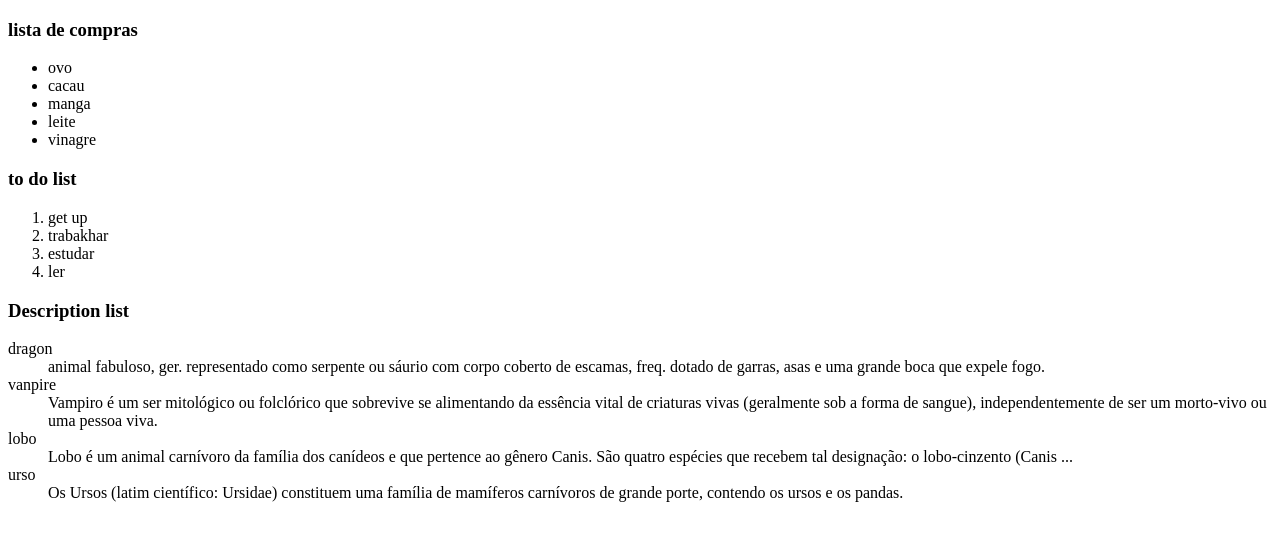
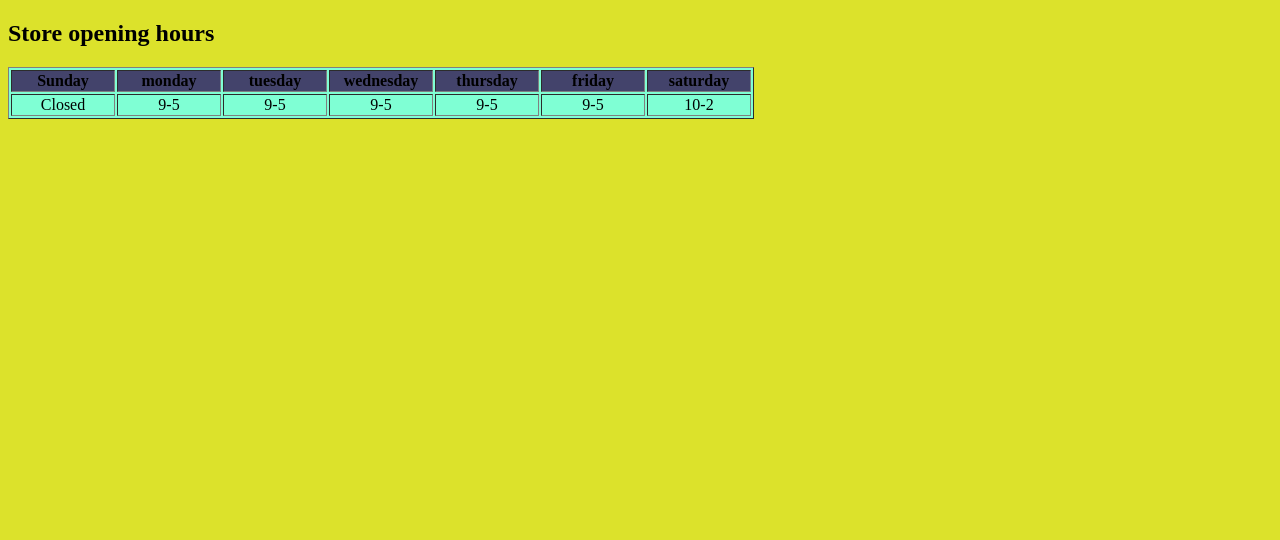
Before and after one commit to kaiquewill/projeto365-dias-estudando-programacao, a plain HTML site: page front2.html in a window 1280 px wide. Drawn offline with Linux system fonts and the light colour scheme.

Commit message:
learning how to create a time table #day4

```diff
--- a/front2.html
+++ b/front2.html
@@ -3,44 +3,32 @@
 <head>
     <meta charset="UTF-8">
     <meta name="viewport" content="width=device-width, initial-scale=1.0">
-    <title>creating lists</title>
+    <title>time table </title>
 </head>
-<body>
-    <!-- unordered list-->
-    <h3>lista de compras</h3>
-  <ul>
-    <li>ovo </li>
-    <li>cacau</li>
-    <li>manga</li>
-    <li>leite</li>
-    <li>vinagre</li>
-  </ul>
-<!-- ordered list -->
+<body style="background-color: rgb(220, 226, 43);">
+    <h2> Store opening hours</h2>
+    <table border="1" style="background-color: aquamarine;">
+        <tr align="center" style="background-color: rgb(67, 67, 107);">
+            <th width ="100">Sunday</th>
+            <th width ="100">monday</th>
+            <th width ="100">tuesday</th>
+            <th width ="100">wednesday</th>
+            <th width ="100">thursday</th>
+            <th width ="100">friday</th>
+            <th width ="100">saturday</th>
 
-<h3>to do list</h3>
-<ol>
-    <li>get up </li>
-    <li> trabakhar</li>
-    <li>estudar </li>
-    <li> ler</li>
-</ol>
-
-<h3>Description list</h3>
-<!--description list -->
-<dl>
-    <dt>dragon </dt>
-    <dd>animal fabuloso, ger. representado como serpente ou sáurio com corpo coberto de escamas, freq. dotado de garras, asas e uma grande boca que expele fogo.    </dd>
-    <dt>vanpire </dt>
-    <dd>Vampiro é um ser mitológico ou folclórico que sobrevive se alimentando da essência vital de criaturas vivas (geralmente sob a forma de sangue), independentemente de ser um morto-vivo ou uma pessoa viva.    </dd>
-    <dt>lobo </dt>
-    <dd>Lobo é um animal carnívoro da família dos canídeos e que pertence ao gênero Canis. São quatro espécies que recebem tal designação: o lobo-cinzento (Canis ...
-    </dd>
-    <dt> urso </dt>
-    <dd>Os Ursos (latim científico: Ursidae) constituem uma família de mamíferos carnívoros de grande porte, contendo os ursos e os pandas.
-    </dd>
+        </tr>
+        <tr align="center" >
+            <td>Closed</td>
+            <td>9-5</td>
+            <td>9-5</td>
+            <td>9-5</td>
+            <td>9-5</td>
+            <td>9-5</td>
+            <td>10-2</td>
 
 
-</dl>
-
+        </tr>
+    </table>
 </body>
 </html>
```
